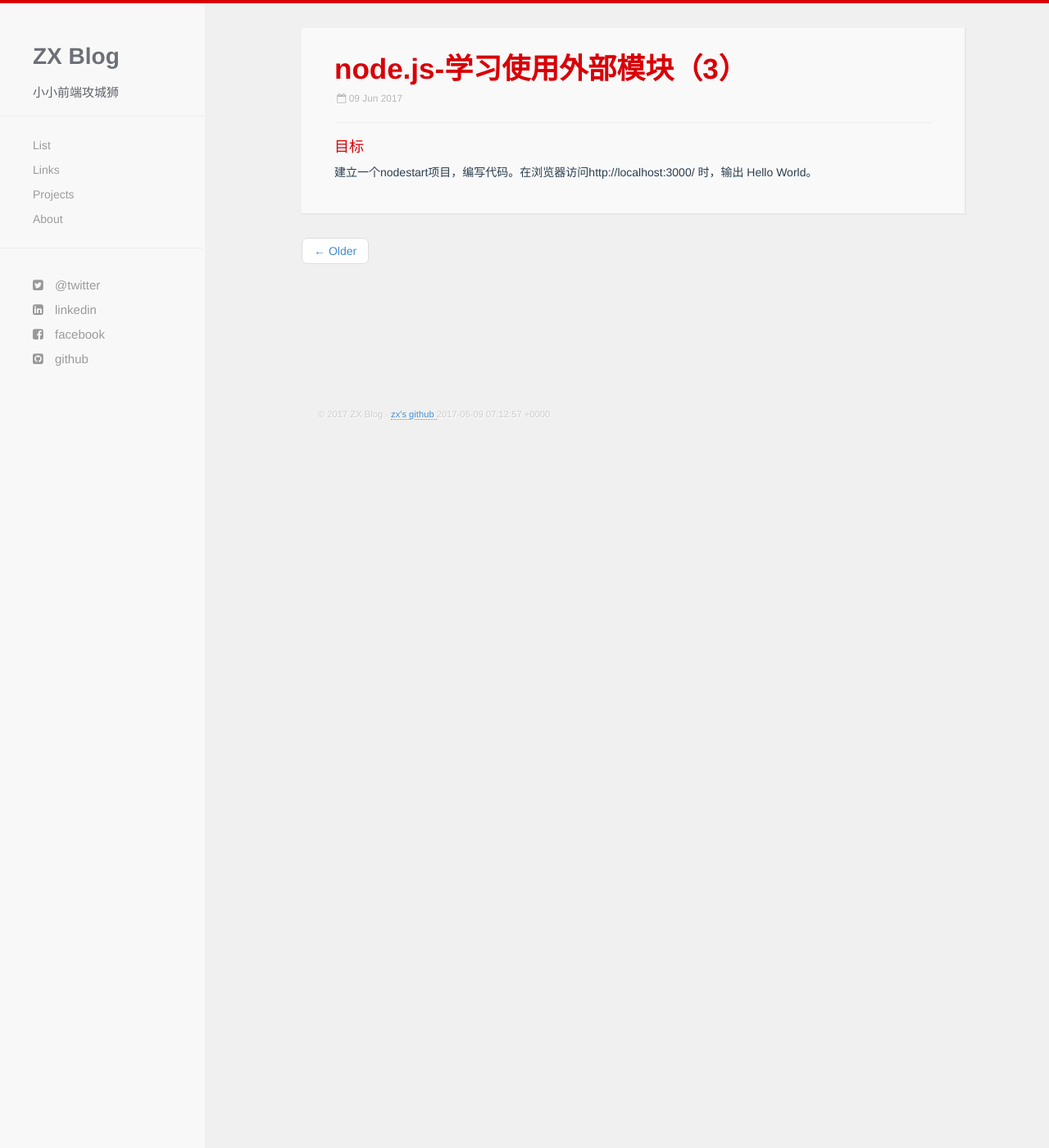
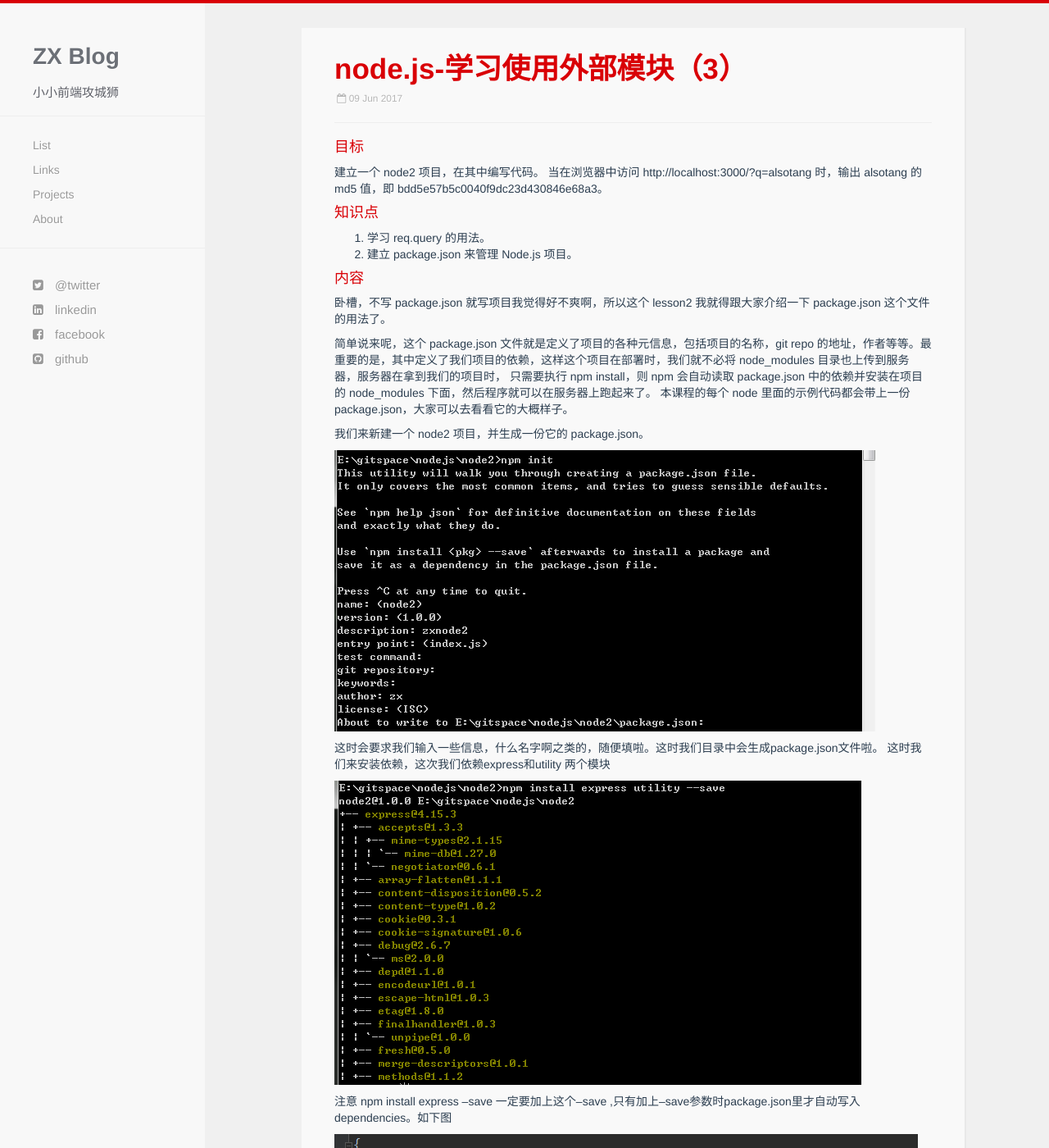
Before and after one commit to GITxiangzhang/GITxiangzhang.github.io, a Jekyll site: the page built from _posts/2017-6-9-node.js(3)使用外部模块.md, in a window 1280 px wide and 1400 px high. Shown: the whole window at 82% size. Built offline with Jekyll 4.4.1, drawn with Linux system fonts in a browser that asks for light colours; nearby versions of some CDN libraries; Markdown is read by kramdown in place of the engine named in the settings; comment, search, counter and statistics services are not loaded; some of the changed text lies outside the part shown.

Commit message:
node.js 2

```diff
--- a/_posts/2017-6-9-node.js(3)使用外部模块.md
+++ b/_posts/2017-6-9-node.js(3)使用外部模块.md
@@ -4,4 +4,54 @@ title: node.js-学习使用外部模块（3）
 
 
 #### 目标
-建立一个nodestart项目，编写代码。在浏览器访问http://localhost:3000/ 时，输出 Hello World。
+建立一个 node2 项目，在其中编写代码。
+当在浏览器中访问 http://localhost:3000/?q=alsotang 时，输出 alsotang 的 md5 值，即 bdd5e57b5c0040f9dc23d430846e68a3。
+
+#### 知识点
+1. 学习 req.query 的用法。
+2. 建立 package.json 来管理 Node.js 项目。
+
+#### 内容
+卧槽，不写 package.json 就写项目我觉得好不爽啊，所以这个 lesson2 我就得跟大家介绍一下 package.json 这个文件的用法了。
+
+简单说来呢，这个 package.json 文件就是定义了项目的各种元信息，包括项目的名称，git repo 的地址，作者等等。最重要的是，其中定义了我们项目的依赖，这样这个项目在部署时，我们就不必将 node_modules 目录也上传到服务器，服务器在拿到我们的项目时，
+只需要执行 npm install，则 npm 会自动读取 package.json 中的依赖并安装在项目的 node_modules 下面，然后程序就可以在服务器上跑起来了。
+本课程的每个 node 里面的示例代码都会带上一份 package.json，大家可以去看看它的大概样子。
+
+我们来新建一个 node2 项目，并生成一份它的 package.json。
+
+![node2]({{ site.baseurl }}/images/node2.png)
+
+这时会要求我们输入一些信息，什么名字啊之类的，随便填啦。这时我们目录中会生成package.json文件啦。
+这时我们来安装依赖，这次我们依赖express和utility 两个模块
+
+![node2.1]({{ site.baseurl }}/images/node2.1.png)
+
+注意 npm install express --save 一定要加上这个--save ,只有加上--save参数时package.json里才自动写入dependencies。如下图
+
+![node2.2]({{ site.baseurl }}/images/node2.2.png)
+
+这时查看 node_modules 目录，会发现有两个文件夹，分别是 express 和 utility
+
+我们开始写应用层代码，新建一个app.js 写入：
+
+{% highlight javascript %}
+//引入模块
+var express= require("express");
+var utility= require("utility");
+//新建express实例
+var app= new express();
+app.get('/',function(req,res){
+    //通过req.query对象获取q
+    var q=req.query.q;
+    if(q){
+        var md5q=utility.md5(q);
+        res.send(md5q);
+    }else{
+        res.send("没有参数");
+    }
+})
+app.listen(3000,function(eq,res){
+console.log('app is running at port 3000');
+})
+{% endhighlight %}
```
Also changed, not shown: images/node2.1.png (added), images/node2.2.png (added), images/node2.png (added).
